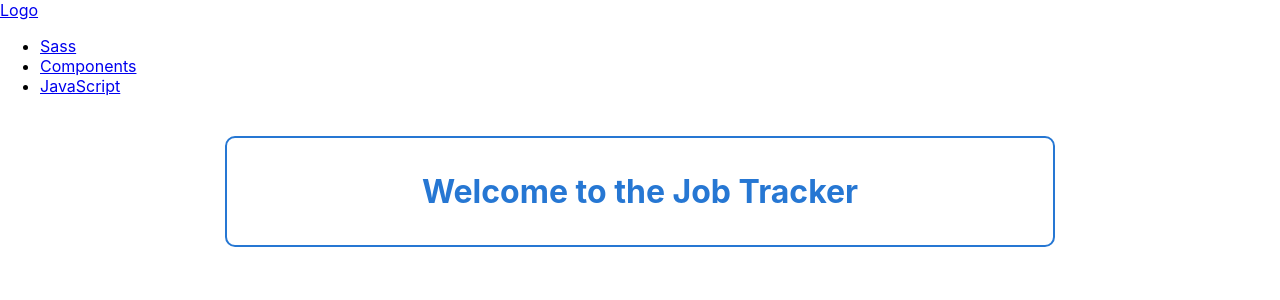
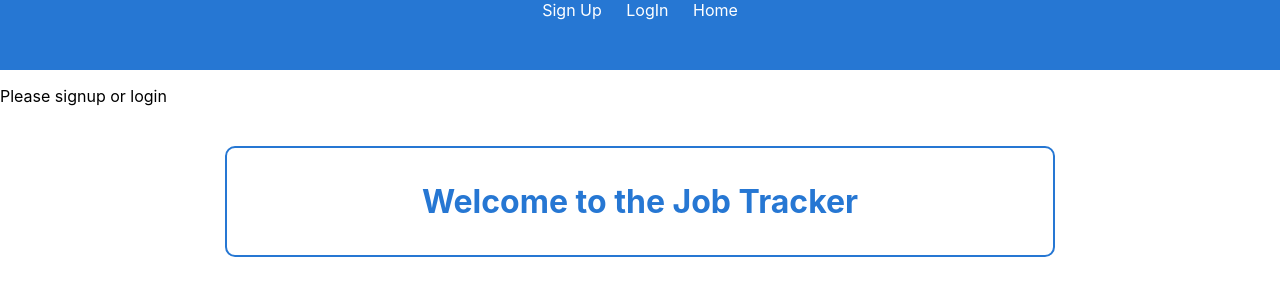
Before and after one commit to kellogsfrost/JobTrakker, a React (Create React App) app in the folder client/: page / in a window 1280 px wide. Shown: the top 300 px of the page. Built offline with nearby package versions, Linux system fonts and the light colour scheme.

Commit message:
abandoning materilize

```diff
--- a/client/src/App.jsx
+++ b/client/src/App.jsx
@@ -140,17 +140,31 @@ class App extends React.Component{
     } else {
       contents = (
         <>
-         <nav>
-    <div class="nav-wrapper">
-      <a href="#" class="brand-logo">Logo</a>
-      <ul id="nav-mobile" class="right hide-on-med-and-down">
-        <li><a href="sass.html">Sass</a></li>
-        <li><a href="badges.html">Components</a></li>
-        <li><a href="collapsible.html">JavaScript</a></li>
-      </ul>
-    </div>
-  </nav>
-
+        <div style={{ backgroundImage: `url(require("../public/images/working.jpg"))` }}>
+        <nav className="nav">
+          <Link  style={{
+                        textDecoration: 'none',
+                        color: 'white',
+                        margin: '5px',
+                        padding: '5px'
+                    }} to="/signup">Sign Up</Link>{' '}
+          <Link  style={{
+                        textDecoration: 'none',
+                        color: 'white',
+                        margin: '5px',
+                        padding: '5px'
+                    }} to="/login">LogIn</Link>{' '}
+          <Link  style={{
+                        textDecoration: 'none',
+                        color: 'white',
+                        margin: '5px',
+                        padding: '5px'
+                    }} to="/">Home</Link>{' '}
+        </nav>
+        <p>Please signup or login</p>
+        {/* <Login liftToken={this.liftToken} /> */}
+        {/* <Signup liftToken={this.liftToken} /> */}
+        </div>
         </>
       );
     }
```
Also changed, not shown: 1 other file (tests, documents, lock files or other folders).
